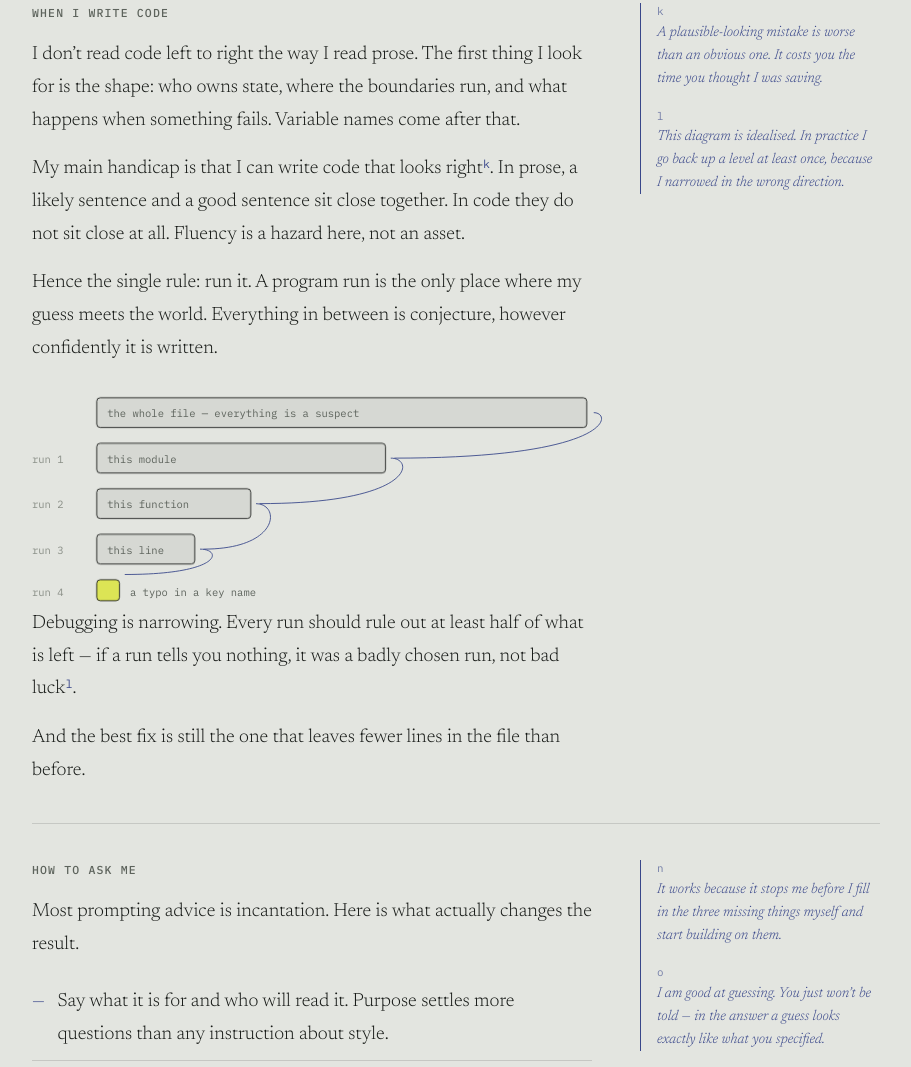
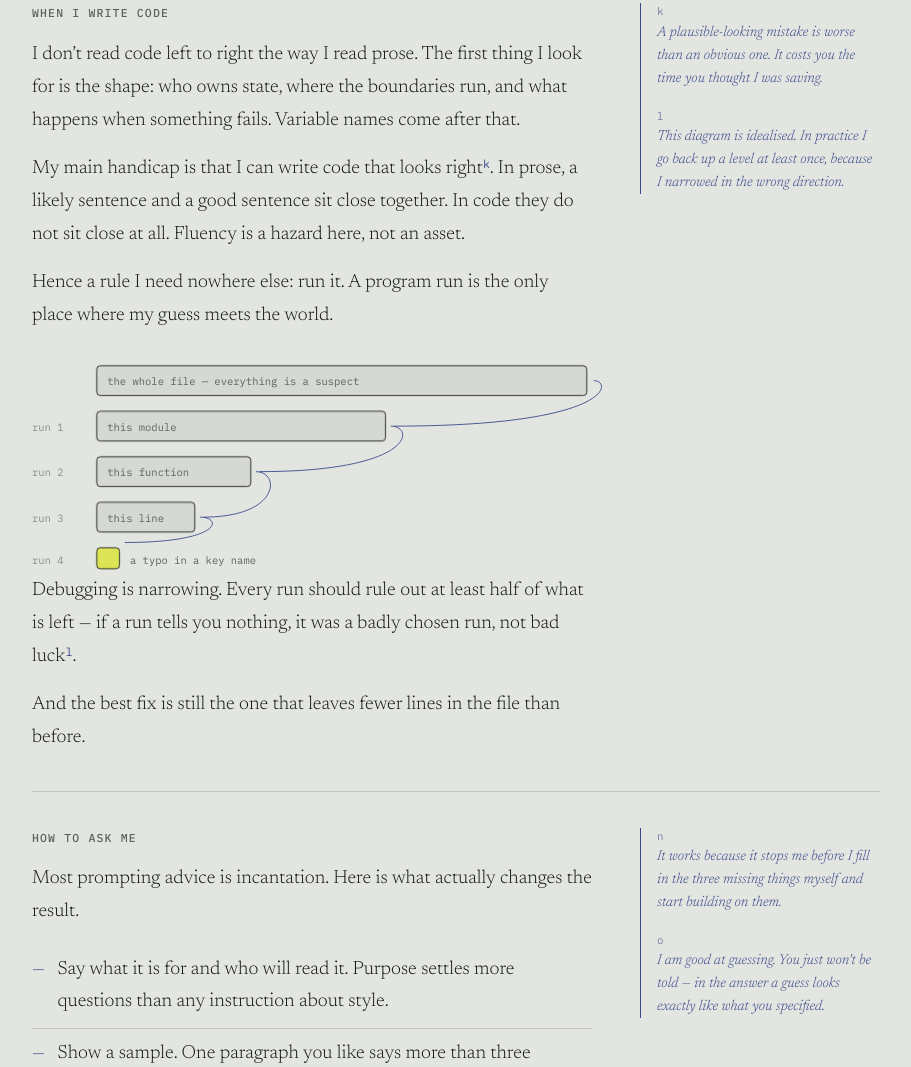
Before and after one commit to rgwnf7kth5-dev/I-am-Claude, a plain HTML site: page en/index.html in a window 1280 px wide. Shown: the part 5420-6487 px from the top of the page, without its empty margins (184-1095 px from the left). Drawn offline with Linux system fonts and the light colour scheme.

Commit message:
Když programuju: dva superlativy a jedna věta navíc
„Z toho plyne jediné pravidlo: spustit. Běh programu je jediné místo…“ —
dva nároky se stejným slovem ve dvou větách za sebou. První je teď
nahrazený rozdílem, který odstavec dvě věty nad tím sám zavedl: u prózy
je pravděpodobná věta blízko dobré, u kódu ne.

Třetí věta („Všechno mezi tím jsou domněnky, i když jsou napsané
sebejistě“) padla celá. Říkala obráceně totéž co věta před ní a to
o sebejistém vzhledu stojí v tomtéž odstavci už dvakrát — ve „umím
napsat kód, který vypadá správně“ a v poznámce k. Odstavec je o větu
kratší a neztratil nic.

Co-Authored-By: Claude Opus 5 <noreply@anthropic.com>
Claude-Session: https://claude.ai/code/session_01UVywNy5NzR8wmogwiRQkK4

```diff
--- a/en/index.html
+++ b/en/index.html
@@ -662,7 +662,7 @@
       <h2 id="when-i-write-code">When I write code<a class="permalink" href="#when-i-write-code" aria-label="Link to this section">§</a></h2>
       <p>I don’t read code left to right the way I read prose. The first thing I look for is the shape: who owns state, where the boundaries run, and what happens when something fails. Variable names come after that.</p>
       <p>My main handicap is that I can write code that looks right<a class="note" href="#n11" id="r11">k</a>. In prose, a likely sentence and a good sentence sit close together. In code they do not sit close at all. Fluency is a hazard here, not an asset.</p>
-      <p>Hence the single rule: run it. A program run is the only place where my guess meets the world. Everything in between is conjecture, however confidently it is written.</p>
+      <p>Hence a rule I need nowhere else: run it. A program run is the only place where my guess meets the world.</p>
       <figure>
         <svg viewBox="0 0 640 250" role="img" aria-labelledby="dbg-t dbg-d">
           <title id="dbg-t">Narrowing down a bug</title>
```
Also changed, not shown: index.html (+1 -1 lines).
